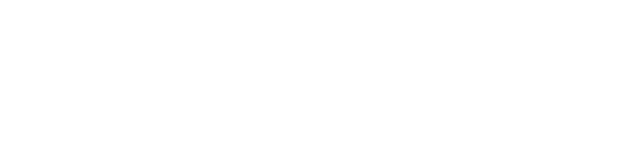
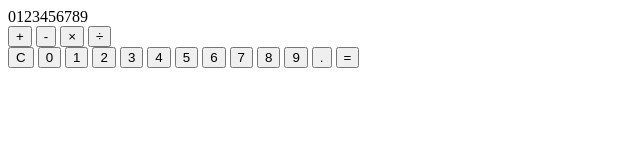
Before and after one commit to tkinthebay/calculator, a plain HTML site: page index.html in a window 1280 px wide. Shown: the whole page, without its empty margins (0-640 px from the left). Drawn offline with Linux system fonts and the light colour scheme.

Commit message:
Created HTML calculator buttons
For digits, operations, display, and clear

```diff
--- a/index.html
+++ b/index.html
@@ -8,6 +8,32 @@
     <script src="script.js" defer></script>
 </head>
 <body>
+    <div id="container">
+        <div id="display">
+            <div id="result">0123456789</div>
+        </div>
+        <div id="operators">
+            <button id="addition">+</button>
+            <button id="subtraction">-</button>
+            <button id="multiplication">&times</button>
+            <button id="division">&divide</button>
+        </div>
+        <div id="keypad">
+            <button id="clear">C</button>
+            <button id="zero">0</button>
+            <button id="one">1</button>
+            <button id="two">2</button>
+            <button id="three">3</button>
+            <button id="four">4</button>
+            <button id="five">5</button>
+            <button id="six">6</button>
+            <button id="seven">7</button>
+            <button id="eight">8</button>
+            <button id="nine">9</button>
+            <button id="decimal">.</button>
+            <button id="equals">=</button>
+        </div>
+    </div>
 
 </body>
 </html>
```
